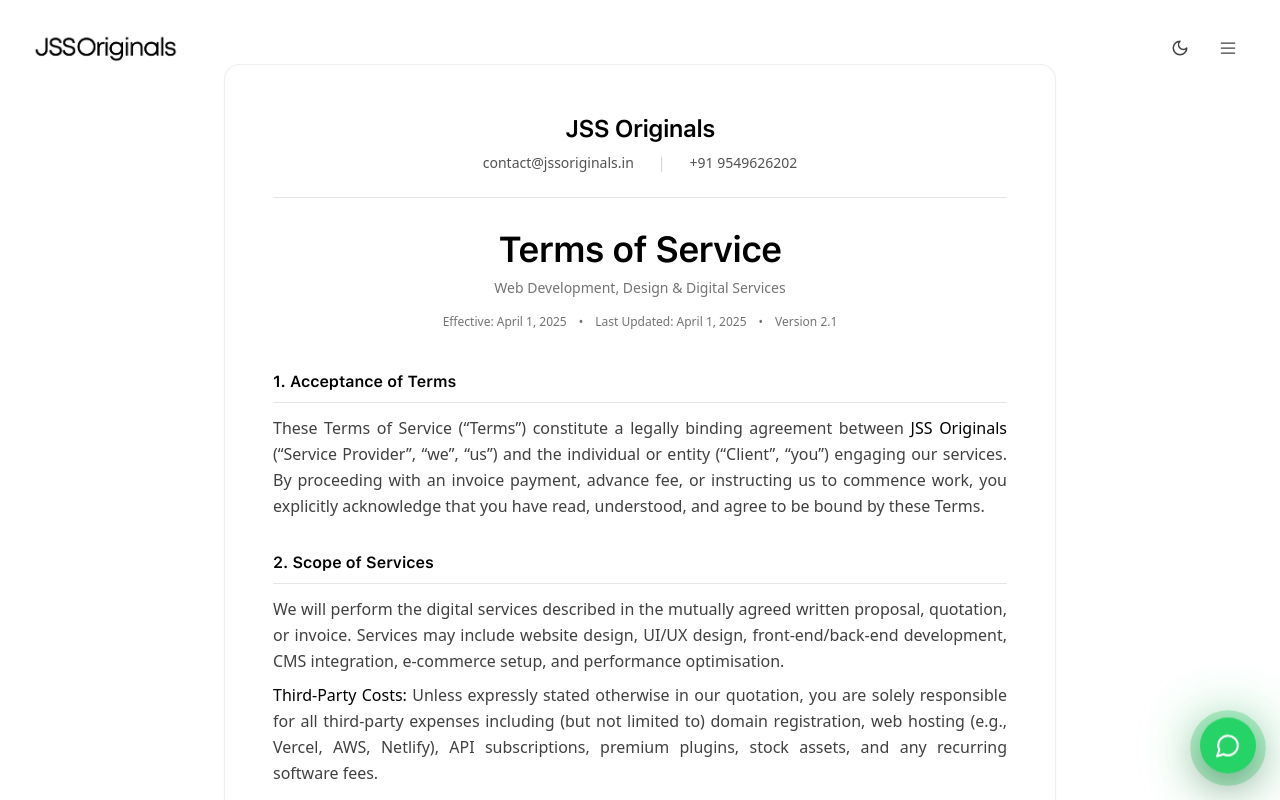
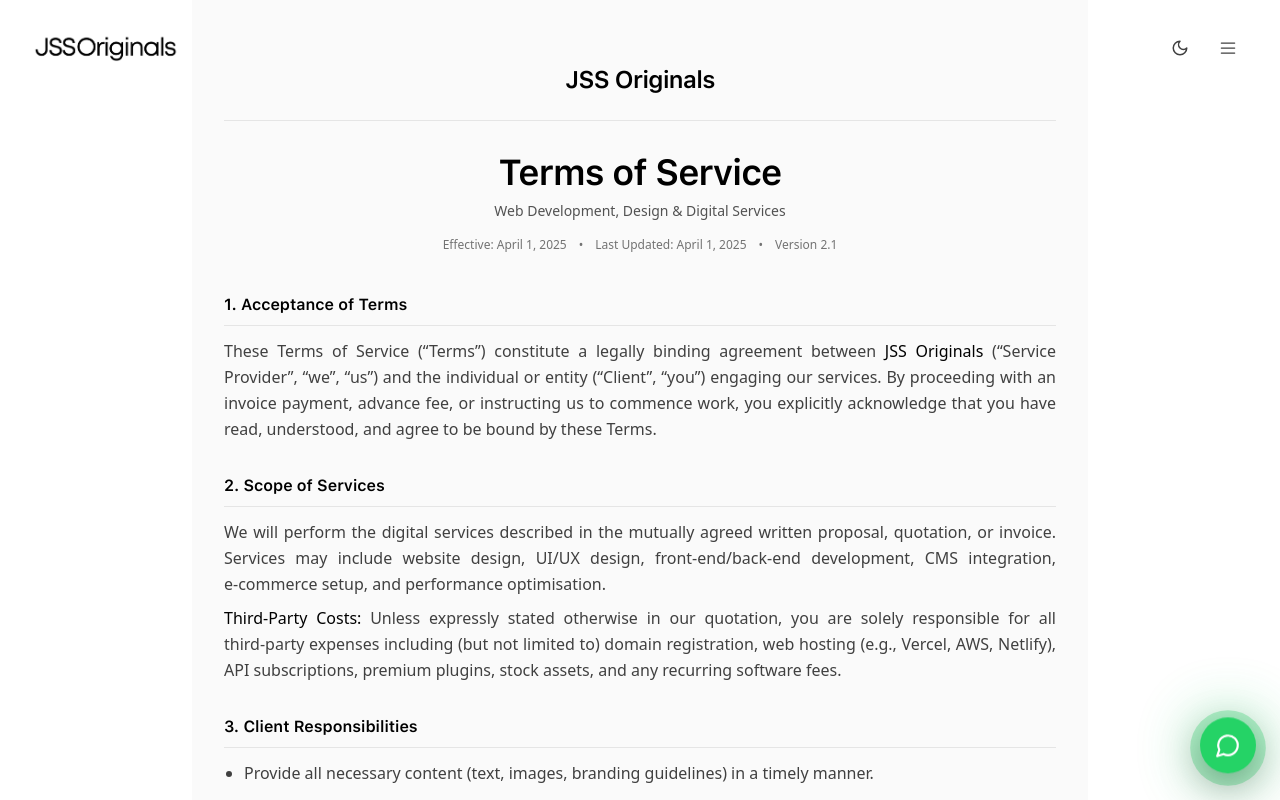
Before and after one commit to jitendra-math/Agency-Website, a Next.js app: page /terms in a window 1280 px wide. Shown: the top 800 px of the page. Built offline with nearby package versions, Linux system fonts and the light colour scheme; a web font is replaced by a local one.

Commit message:
Update via Repo Manager 🚀

```diff
--- a/src/components/t&c/TermsOfServiceContent.js
+++ b/src/components/t&c/TermsOfServiceContent.js
@@ -9,28 +9,11 @@ export default function TermsOfServiceContent() {
   const version = "2.1";
 
   return (
-    <div className="max-w-4xl mx-auto px-4 sm:px-6 lg:px-8 py-12 sm:py-16">
-      <div className="bg-white dark:bg-neutral-950/90 p-6 sm:p-10 md:p-12 rounded-2xl border border-neutral-200/60 dark:border-neutral-800/60 shadow-sm transition-colors duration-300">
-
-        {/* Header – premium, clean */}
+    <div className="max-w-4xl mx-auto px-4 sm:px-6 lg:px-8 py-12 sm:py-16 bg-[#fafafa] dark:bg-[#050505] transition-colors duration-500">
+      {/* Header – only brand name, no contact */}
       <div className="text-center border-b border-neutral-200 dark:border-neutral-800 pb-6 mb-8">
         <div className="text-2xl font-semibold tracking-tight text-black dark:text-white">
           JSS Originals
-          </div>
-          <div className="mt-2 flex flex-col sm:flex-row justify-center items-center gap-2 sm:gap-6 text-sm text-neutral-600 dark:text-neutral-400">
-            <a
-              href="mailto:contact@jssoriginals.in"
-              className="hover:text-blue-600 dark:hover:text-blue-400 transition-colors"
-            >
-              contact@jssoriginals.in
-            </a>
-            <span className="hidden sm:inline text-neutral-300 dark:text-neutral-700">|</span>
-            <a
-              href="tel:+919549626202"
-              className="hover:text-blue-600 dark:hover:text-blue-400 transition-colors"
-            >
-              +91 9549626202
-            </a>
         </div>
       </div>
 
@@ -39,7 +22,7 @@ export default function TermsOfServiceContent() {
         <h1 className="text-3xl sm:text-4xl font-bold tracking-tight text-black dark:text-white">
           Terms of Service
         </h1>
-          <p className="text-sm text-neutral-500 dark:text-neutral-400 mt-2">
+        <p className="text-sm text-neutral-600 dark:text-neutral-400 mt-2">
           Web Development, Design & Digital Services
         </p>
         <div className="flex flex-wrap justify-center gap-3 mt-4 text-xs text-neutral-500 dark:text-neutral-500">
@@ -194,7 +177,7 @@ export default function TermsOfServiceContent() {
           </p>
         </section>
 
-          {/* 11. Confidentiality (new separate section) */}
+        {/* 11. Confidentiality */}
         <section>
           <h2 className="text-base font-semibold text-black dark:text-white border-b border-neutral-200 dark:border-neutral-800 pb-2 mb-3">
             11. Confidentiality
@@ -268,7 +251,7 @@ export default function TermsOfServiceContent() {
           </p>
         </section>
 
-          {/* 17. Severability (new) */}
+        {/* 17. Severability */}
         <section>
           <h2 className="text-base font-semibold text-black dark:text-white border-b border-neutral-200 dark:border-neutral-800 pb-2 mb-3">
             17. Severability
@@ -292,7 +275,7 @@ export default function TermsOfServiceContent() {
         </section>
 
         {/* 19. Digital Acceptance */}
-          <div className="mt-10 p-5 bg-neutral-50 dark:bg-neutral-900/40 rounded-xl border border-neutral-200 dark:border-neutral-800">
+        <div className="mt-10 p-5 bg-neutral-50 dark:bg-neutral-900/30 rounded-xl border border-neutral-200 dark:border-neutral-800">
           <h3 className="text-base font-semibold text-black dark:text-white mb-2">
             Digital Acceptance
           </h3>
@@ -304,12 +287,26 @@ export default function TermsOfServiceContent() {
         </div>
       </div>
 
-        {/* Footer */}
+      {/* Footer with contact info */}
       <div className="mt-12 pt-6 border-t border-neutral-200 dark:border-neutral-800 text-center text-xs text-neutral-500 dark:text-neutral-500">
+        <div className="flex flex-col sm:flex-row justify-center items-center gap-2 sm:gap-4 mb-3">
+          <a
+            href="mailto:contact@jssoriginals.in"
+            className="hover:text-blue-600 dark:hover:text-blue-400 transition-colors"
+          >
+            contact@jssoriginals.in
+          </a>
+          <span className="hidden sm:inline text-neutral-300 dark:text-neutral-700">•</span>
+          <a
+            href="tel:+919549626202"
+            className="hover:text-blue-600 dark:hover:text-blue-400 transition-colors"
+          >
+            +91 9549626202
+          </a>
+        </div>
         <p>© {currentYear} JSS Originals. All rights reserved.</p>
         <p className="mt-1">Document Version: {version}</p>
       </div>
     </div>
-    </div>
   );
 }
```
Lines whose indentation alone changed are shown as unchanged.
